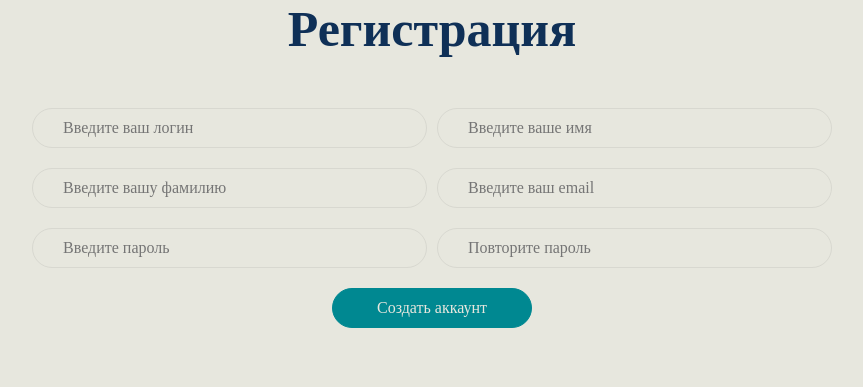
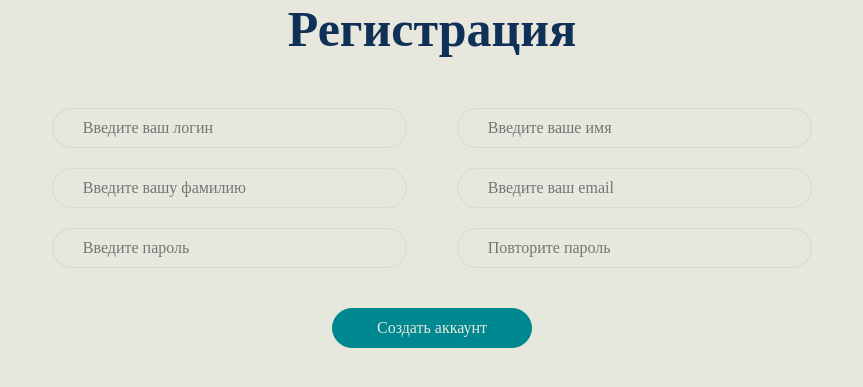
Before and after one commit to EugeneSamsonov/todo-list, a Django app: page /user/registration/ in a window 1280 px wide. Shown: the part 60-447 px from the top of the page, without its empty margins (208-1071 px from the left). Run offline with Django 4.2, Linux system fonts and the light colour scheme.

Commit message:
users: regstration login profile correction of input error output

```diff
--- a/static/styles/style.css
+++ b/static/styles/style.css
@@ -449,6 +449,28 @@ input[type=submit], input[type=reset] {
     gap: 10px;
 }
 
+.login-item-container,
+.form-item-container {
+    display: flex;
+    flex-direction: column;
+    align-items: center;
+    width: 55%;
+}
+
+.login-item-container {
+    width: 100%;
+}
+
+.login-item-container>ul,
+.form-item-container>ul {
+    margin-top: 15px;
+    /* margin-left: -35px;
+    text-align: center; */
+}
+
+.reg-form>button {
+    margin-top: 20px;
+}
 /* profile styles */
 
 .profile {
--- a/users/templates/users/registration.html
+++ b/users/templates/users/registration.html
@@ -15,52 +15,49 @@
     <h1>Регистрация</h1>
     <form class="reg-form" action={% url "users:registration" %} method="post">{% csrf_token %}
         <div class="reg-cointainer">
+            <div class="form-item-container">
                 <input class="form-input" type="text" name="username" placeholder="Введите ваш логин"
-      value="{% if form.username.value %}{{ form.username.value }}{% endif %}" />
+                    value="{% if form.username.value %}{{ form.username.value }}{% endif %}" required/>
                 {% if form.username.errors %}
                 <p>{{ form.username.errors }}</p>
                 {% endif %}
+            </div>
+            <div class="form-item-container">
                 <input class="form-input" type="text" name="first_name" placeholder="Введите ваше имя"
-      value="{% if form.first_name.value %}{{ form.first_name.value }}{% endif %}" />
+                    value="{% if form.first_name.value %}{{ form.first_name.value }}{% endif %}" required/>
                 {% if form.first_name.errors %}
                 <p>{{ form.first_name.errors }}</p>
                 {% endif %}
             </div>
+        </div>
         <div class="reg-cointainer">
-      <input
-        class="form-input"
-        type="text"
-        name="last_name" placeholder="Введите вашу фамилию"
-        value="{% if form.last_name.value %}{{ form.last_name.value }}{% endif %}"
-      />
+            <div class="form-item-container">
+                <input class="form-input" type="text" name="last_name" placeholder="Введите вашу фамилию"
+                    value="{% if form.last_name.value %}{{ form.last_name.value }}{% endif %}" required/>
                 {% if form.last_name.errors %}
                 <p>{{ form.last_name.errors }}</p>
                 {% endif %}
+            </div>
+            <div class="form-item-container">
                 <input class="form-input" type="text" name="email" placeholder="Введите ваш email"
-      value="{% if form.email.value %}{{ form.email.value }}{% endif %}" />
+                    value="{% if form.email.value %}{{ form.email.value }}{% endif %}" required/>
                 {% if form.email.errors %}
                 <p>{{ form.email.errors }}</p>
                 {% endif %}
             </div>
+        </div>
         <div class="reg-cointainer">
-      <input
-        class="form-input"
-        type="password"
-        name="password1" placeholder="Введите пароль"
-        value="{% if form.password1.value %}{{ form.password1.value }}{% endif %}"
-        />
-        {% if form.password1.errors %}
-        <p>{{ form.password1.errors }}</p>
-        {% endif %}
-        <input
-        class="form-input"
-        type="password"
-        name="password2" placeholder="Повторите пароль"
-        value="{% if form.password2.value %}{{ form.password2.value }}{% endif %}"
-      />
+            <div class="form-item-container">
+                <input class="form-input" type="password" name="password1" placeholder="Введите пароль"
+                    value="{% if form.password1.value %}{{ form.password1.value }}{% endif %}" required/>
                     {% if form.password2.errors %}
                     <p>{{ form.password2.errors }}</p>
                     {% endif %}
+            </div>
+            <div class="form-item-container">
+                <input class="form-input" type="password" name="password2" placeholder="Повторите пароль"
+                    value="{% if form.password2.value %}{{ form.password2.value }}{% endif %}" required/>
+            </div>
         </div>
         {% if form.non_field_errors %}
         <p>{{ form.non_field_errors }}</p>
```
Also changed, not shown: other parts of static/styles/style.css (+7 -0 lines), users/templates/users/login.html (+7 -3 lines), users/templates/users/profile.html (+22 -30 lines). Lines whose indentation alone changed are shown as unchanged.
